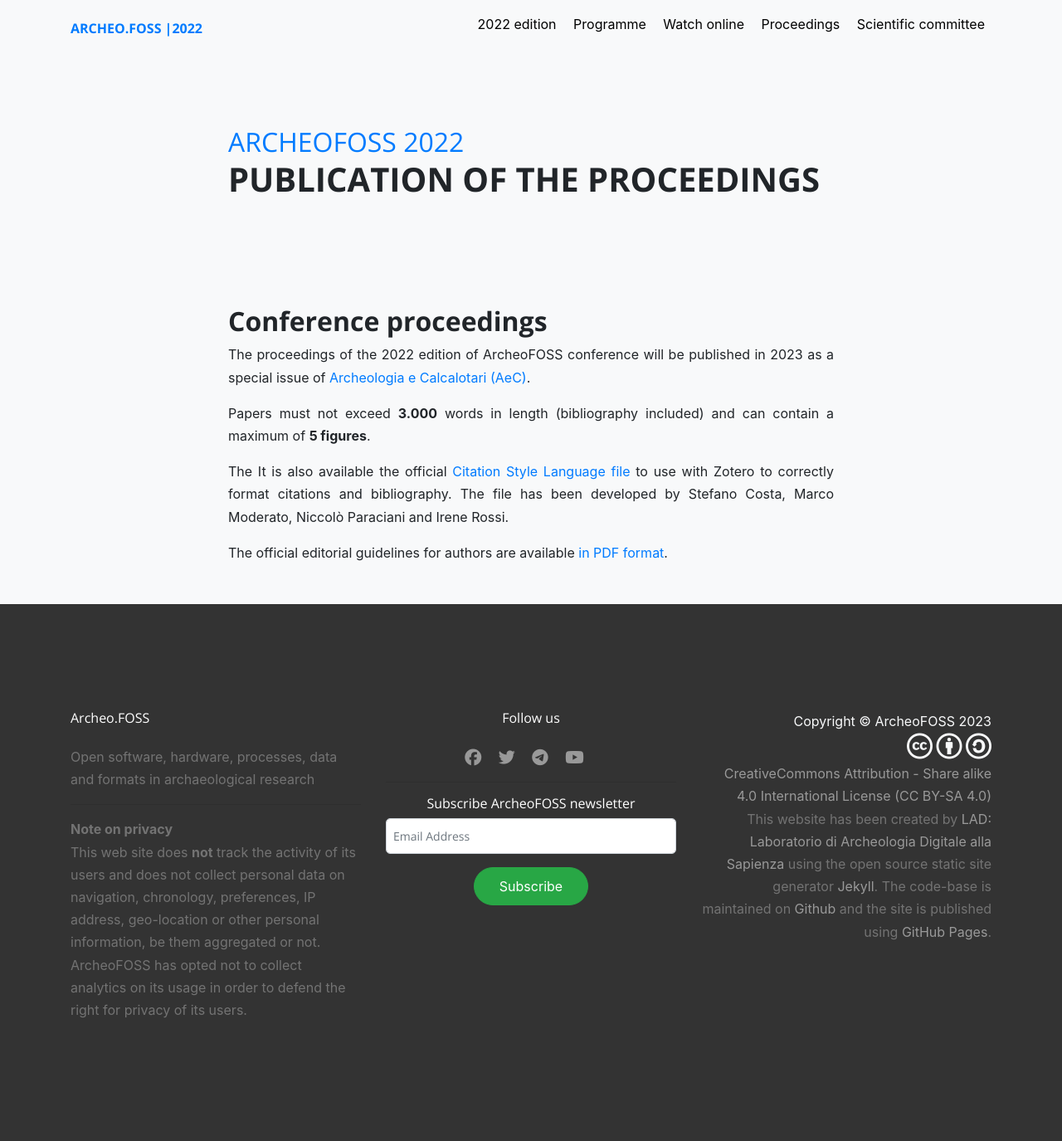
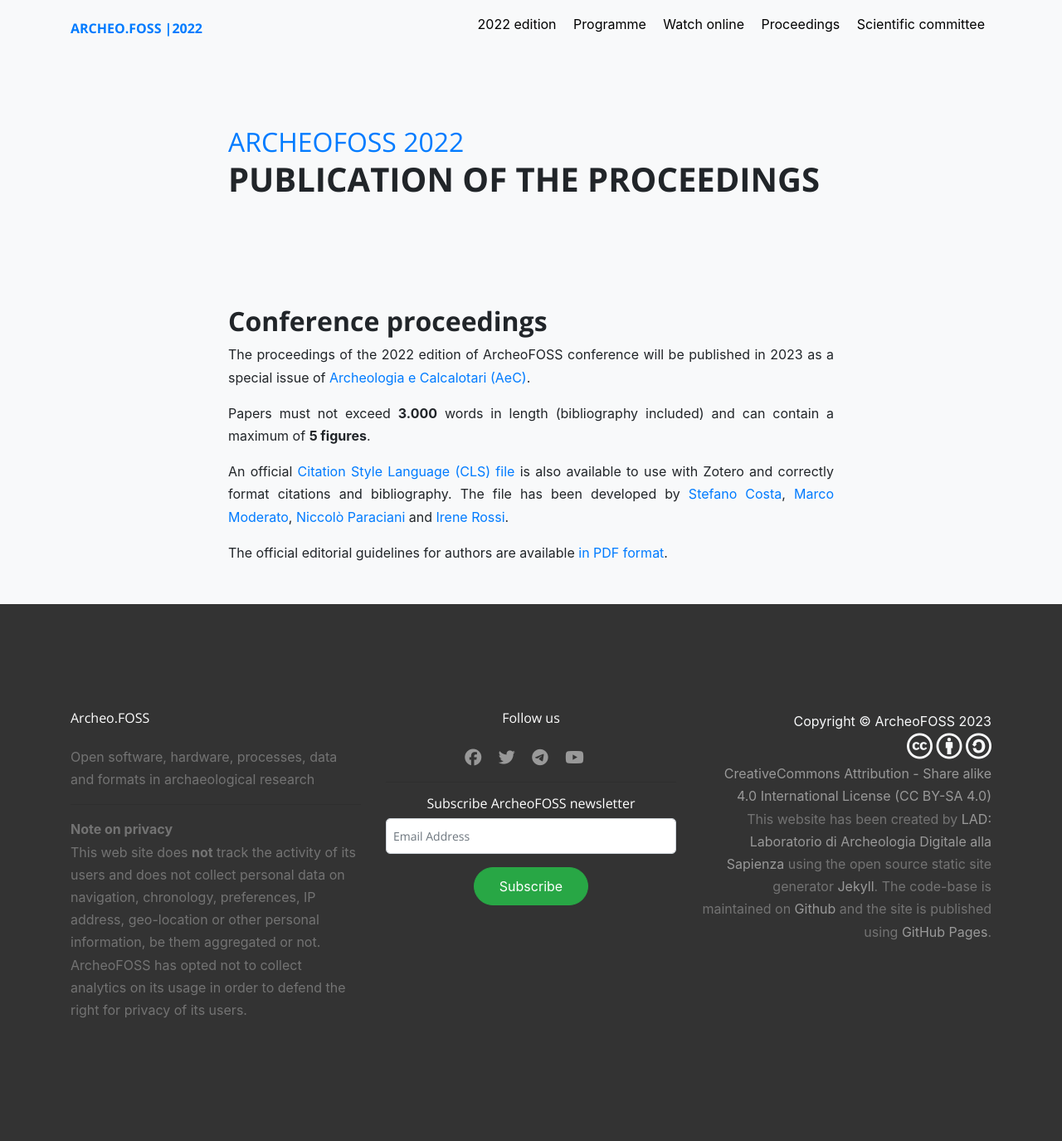
Before and after one commit to archeofoss/archeofoss, a Jekyll site: the page built from 2022/proceedings.md, in a window 1280 px wide. Shown: the whole page at 83% size. Built offline with Jekyll 4.4.1, drawn with Linux system fonts in a browser that asks for light colours; nearby versions of some CDN libraries.

Commit message:
Minor typo fix

```diff
--- a/2022/proceedings.md
+++ b/2022/proceedings.md
@@ -10,6 +10,6 @@ The proceedings of the 2022 edition of ArcheoFOSS conference will be published i
 
 Papers must not exceed **3.000** words in length (bibliography included) and can contain a maximum of **5 figures**.
 
-The It is also available the official [Citation Style Language file](archeologia-e-calcolatori.csl) to use with Zotero to correctly format citations and bibliography. The file has been developed by Stefano Costa, Marco Moderato, Niccolò Paraciani and Irene Rossi.
+An official [Citation Style Language (CLS) file](archeologia-e-calcolatori.csl) is also available to use with Zotero and correctly format citations and bibliography. The file has been developed by [Stefano Costa](mailto:stefano.costa@cultura.gov.it), [Marco Moderato](mailto:marco.moderato@gmail.com), [Niccolò Paraciani](mailto:nicolo.paraciani@cnr.it) and [Irene Rossi](mailto:irene.rossi@cnr.it).
 
 The official editorial guidelines for authors are available [in PDF format](AeC-editorial-guidelines.pdf).
```
